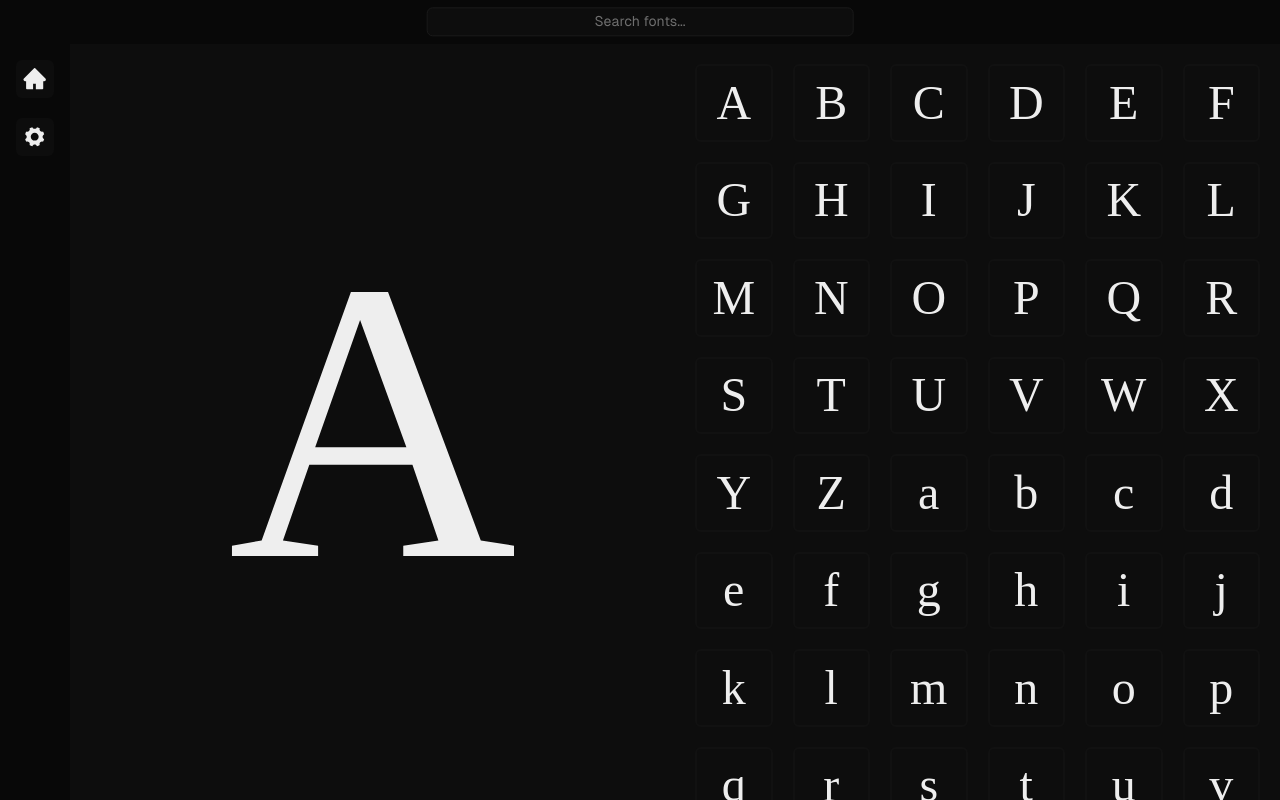
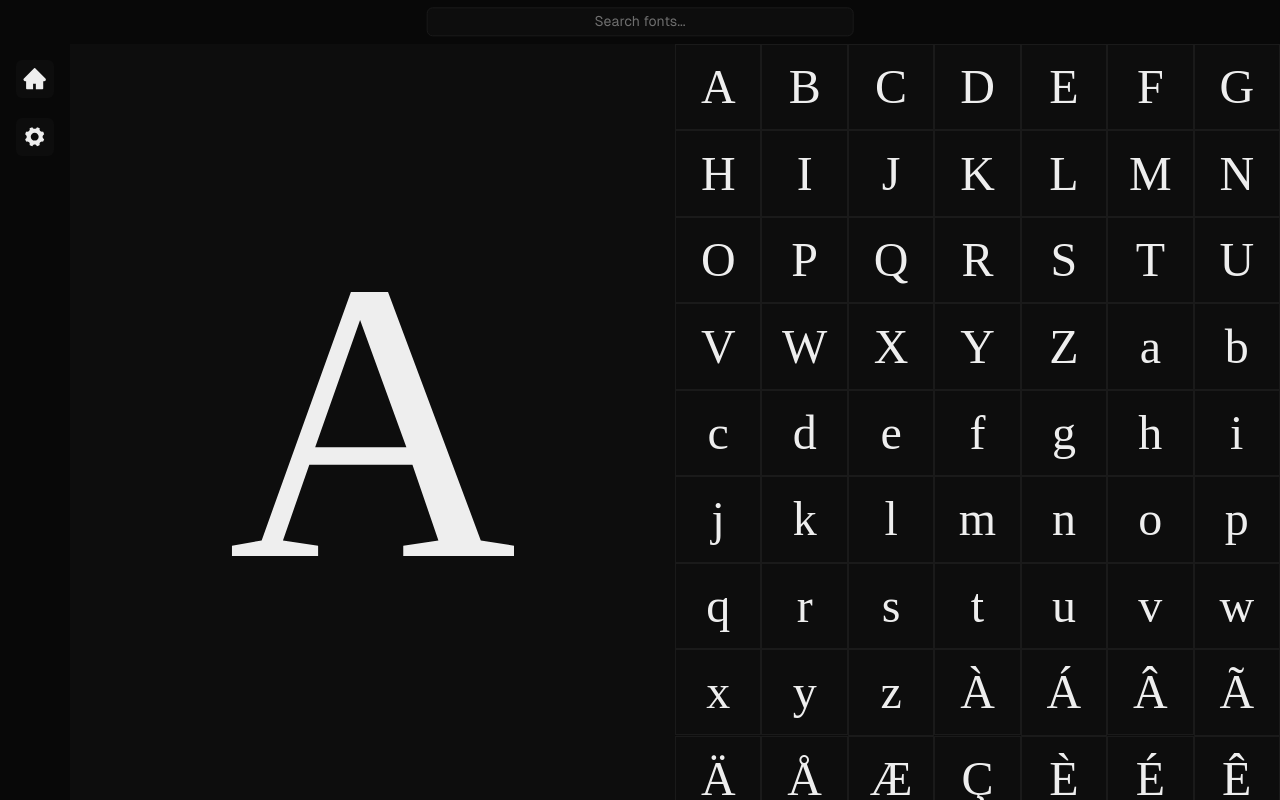
Before and after one commit to andrwui/the-font-app, a React (Vite) app: page /glyphs in a window 1280 px wide. Built offline with nearby package versions, Linux system fonts and the light colour scheme.

Commit message:
fix: general fixes to the glyph visualizer

```diff
--- a/src/layout/glyphs/GlyphVIewer.tsx
+++ b/src/layout/glyphs/GlyphVIewer.tsx
@@ -12,6 +12,10 @@ const GlyphViewer = (): ReactElement => {
     setCurrentGlyph(char)
   }
 
+  // TODO: Figure out design, currently is ugly
+  // TODO: Add italic switch
+  // TODO: Refactor into components
+
   return (
     <div className="grid size-full grid-cols-2">
       <div
@@ -22,18 +26,23 @@ const GlyphViewer = (): ReactElement => {
       >
         {currentGlyph}
       </div>
-      <div className="grid size-full grid-cols-6 gap-5 overflow-scroll p-5">
+      <div className="grid size-full grid-cols-7 overflow-scroll">
         {allLatinChars.map((char: string, key: number) => {
           return (
             <div
               key={key}
               onMouseOver={() => handleMouseOver(char)}
-              className="grid aspect-square w-full place-items-center rounded-md border-2 border-secondary-dark text-5xl"
-              style={{
-                fontFamily: font,
-              }}
+              className="grid aspect-square w-full place-items-center border border-secondary-mid text-5xl transition-colors duration-150 hover:bg-foreground hover:text-background"
             >
-              {char}
+              {
+                <Text
+                  style={{
+                    fontFamily: font,
+                  }}
+                >
+                  {char}
+                </Text>
+              }
             </div>
           )
         })}
```
Also changed, not shown: src/stores/GlyphStore.ts (deleted, +0 -7 lines).
